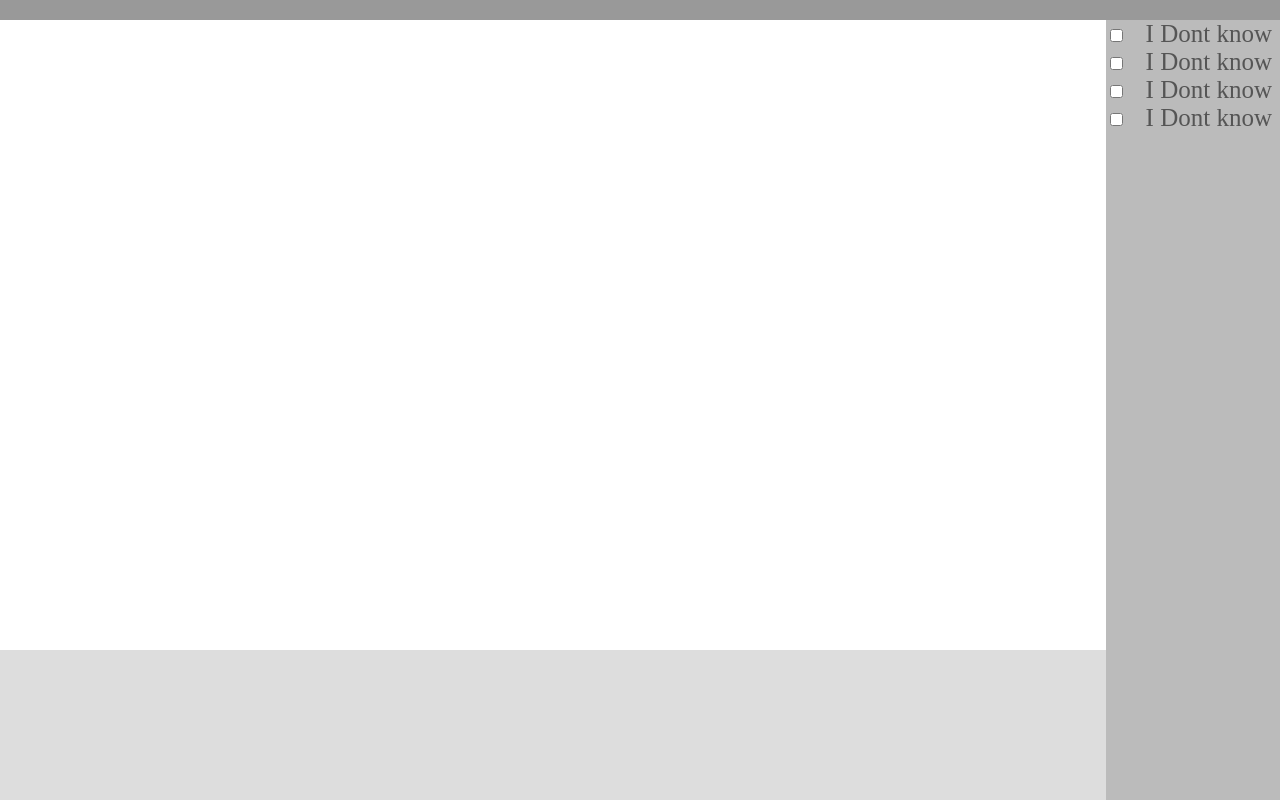
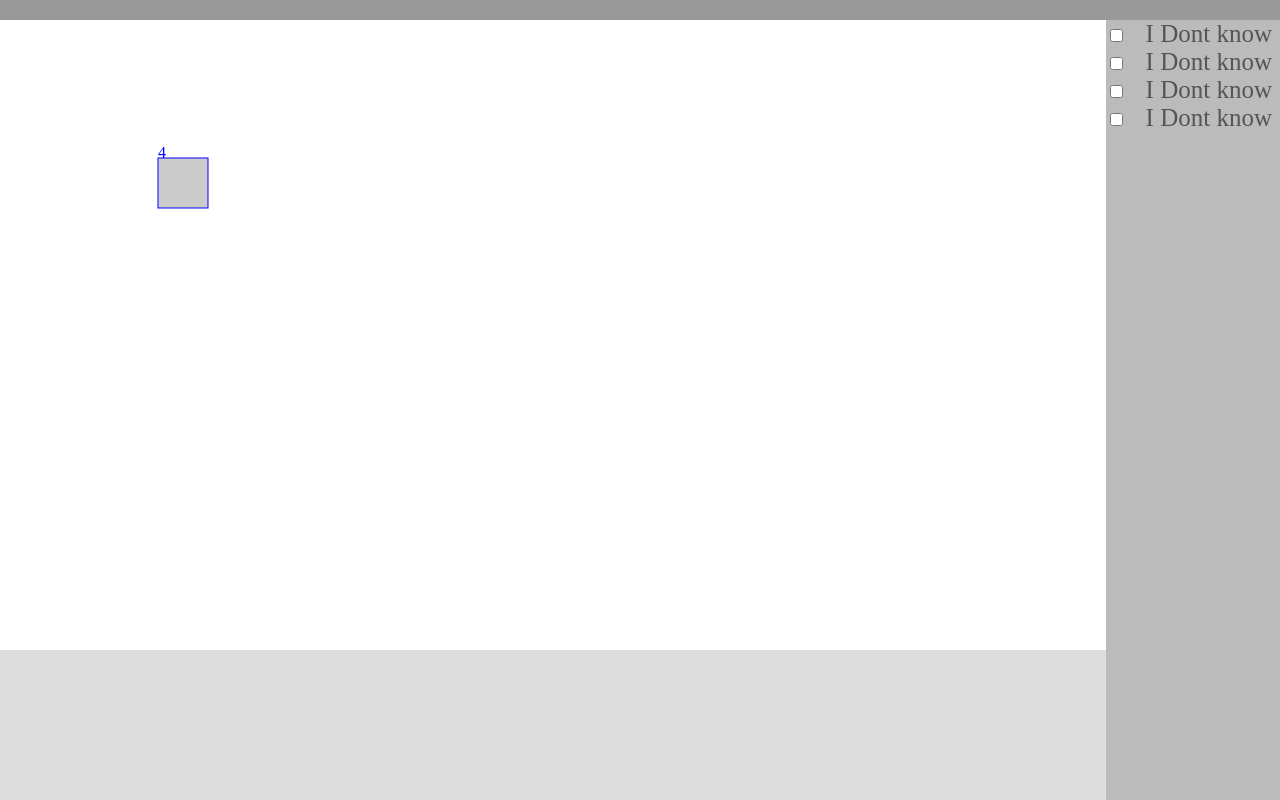
Before and after one commit to Jackschwarz58/Data-Visualization-Hacklahoma, a plain HTML site: page index.html in a window 1280 px wide. Drawn offline with nearby package versions, Linux system fonts and the light colour scheme.

Commit message:
Added some basic animations to the html

```diff
--- a/index.html
+++ b/index.html
@@ -1,10 +1,20 @@
 <!DOCTYPE html>
 <html lang = "en">
    <head>
-      <script src = "https://d3js.org/d3.v4.min.js"></script>
+    <script src="http://d3js.org/d3.v3.min.js"></script>
       <link rel="stylesheet" href="styles.css">
    </head>
     <body>
+
+
+<!--
+    <svg width="100" height="100">
+        <g>
+            <rect x="0" y="0" width="200" height="100" stroke-width="3px" fill="#dddddd"/>
+            <text x="50%" y="50%" dominant-baseline="middle" text-anchor="middle">TEXT</text>
+        </g>
+    </svg>
+-->
 
 <!--------- THIS IS THE SIDEBAR SECTION FOR DATA LATER ---------->
         <div class="sidenav">
@@ -35,7 +45,41 @@
             <input type="image" width="25px" height="25px" src="./assets/run.png" name="saveForm" class="btTxt submit" id="saveForm" />
         </div>
       <script>
-         // write your d3 code here..
+          var canvas = d3.select("body")
+                        .append("svg")
+                        .attr("width", 500)
+                        .attr("height", 500);
+
+          var rectangle = canvas.append("rect")
+                        .attr("width", 50)
+                        .attr("height", 50)
+                        .attr("x", 50)
+                        .attr("y", 50)
+                        .attr("fill", "#cccccc")
+                        .attr("stroke", "red");
+
+          var arrayNumber = canvas.append("text")
+                        .attr("x", 80)
+                        .attr("fill", "red")
+                        .attr("y", 80)
+                        .text(4);
+
+          rectangle.transition()
+                    .duration(1500)
+                    .delay(2000)
+                    .attr("y",150)
+                    .transition()
+                    .attr("x", 150)
+                    .each("end", function () { d3.select(this).attr("stroke", "blue"); });
+
+          arrayNumber.transition()
+                    .duration(1500)
+                    .delay(2000)
+                    .attr("y",150)
+                    .transition()
+                    .attr("x", 150)
+                    .each("end", function () { d3.select(this).attr("fill", "blue"); });
+
       </script>
     </body>
 </html>
```
